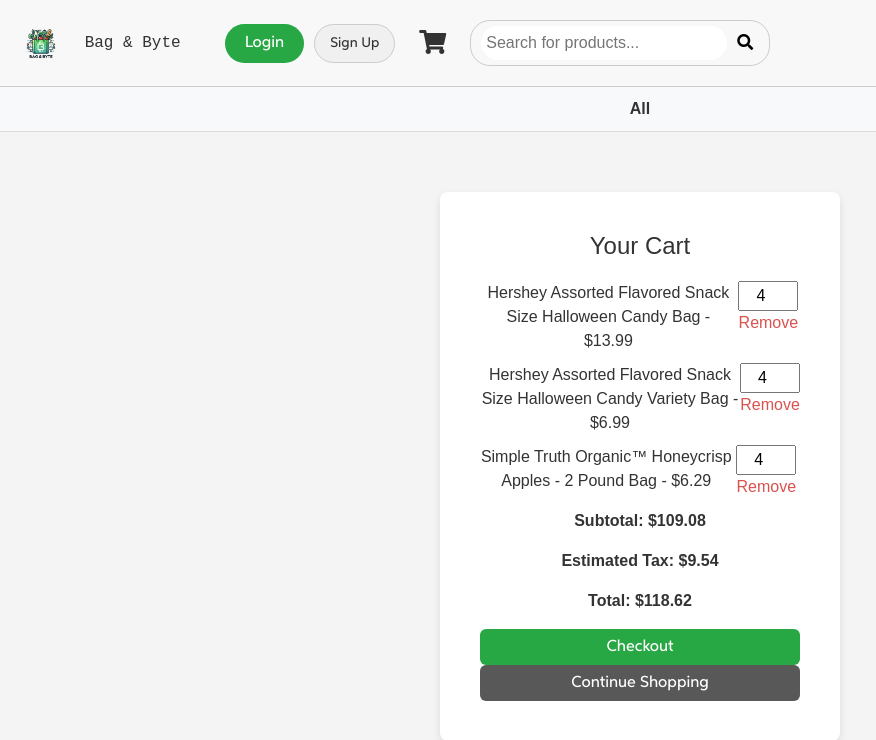
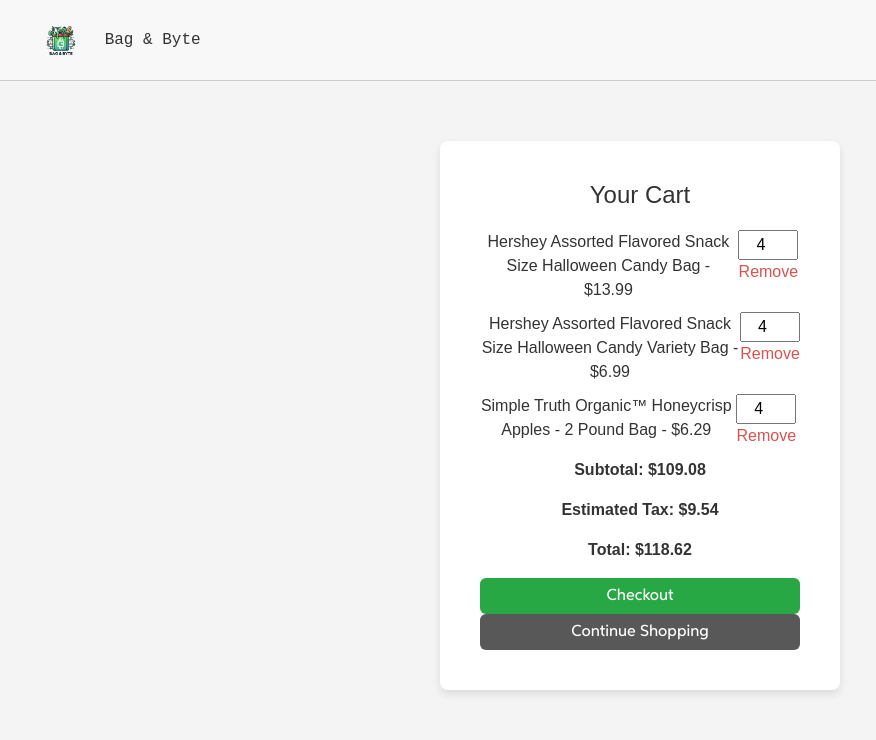
Before and after one commit to Sammedina523/Bag-and-Byte, a Flask app: page /cart in a window 1280 px wide. Shown: the top 740 px of the page, without its empty margins (0-876 px from the left). Run offline with Flask 3, Linux system fonts and the light colour scheme; a user stored in the database is signed in; data comes from the database, SQL or seed files in the repository; parts of the project's set-up code (start-up, migrations or seed data) failed here and were passed over.

Commit message:
fixed checkout link

```diff
--- a/templates/cart.html
+++ b/templates/cart.html
@@ -14,8 +14,22 @@
         }
 
 
+        /* Header styling */
         .header {
-            padding: 10px 0;
+            display: flex;
+            justify-content: space-between;
+            align-items: center;
+            padding: 10px 20px;
+        }
+
+        .right-icons {
+            margin-left: auto;
+        }
+
+        .right-icons a {
+            font-size: 24px;
+            color: inherit;
+            margin-left: 15px;
         }
 
 
@@ -154,7 +168,7 @@
             <div class="row align-items-center">
                 <div class="col-auto">
                     <div class="logo">
-                        <a href="{{ url_for('index') }}">
+                        <a href="{{ url_for('profile') }}">
                             <img src="{{ url_for('static', filename='logo.png') }}" alt="Logo">
                         </a>
                     </div>
@@ -162,43 +176,9 @@
                 <div class="col-auto">
                     <div class="logo-text">Bag & Byte</div>
                 </div>
-                <div class="col-auto ms-auto">
-                    <div class="login-signup">
-                        <a href="{{ url_for('login') }}">
-                            <button class="login-btn">Login</button>
-                        </a>
-                        <a href="{{ url_for('register') }}">
-                            <button class="signup-btn">Sign Up</button>
-                        </a>
-                    </div>
-                </div>
-                <div class="col-auto">
-                    <a href="{{ url_for('cart') }}" style="font-size: 24px; color: inherit;">
-                        <i class="fas fa-shopping-cart"></i>
-                    </a>
-                </div>
-                <!-- Search Bar Container -->
-                <div class="col-auto">
-                    <form class="search-bar" action="{{ url_for('search') }}" method="GET">
-                        <input type="text" name="query" placeholder="Search for products..." aria-label="Search" required>
-                        <button type="submit"><i class="fas fa-search"></i></button>
-                    </form>
-                </div>
             </div>
         </div>
     </header>
-
-
-
-    <!-- Category bar -->
-    <nav class="category-bar">
-        <a href="{{ url_for('index') }}" class="{{ 'active' if current_category == 'All' else '' }}">All</a>
-        {% for category in categories %}
-            <a href="{{ url_for('index', category=category) }}" class="{{ 'active' if current_category == category else '' }}">{{ category }}</a>
-        {% endfor %}
-    </nav>
-
-
 
     <div class="cart-container" id="cart-container">
         <h1>Your Cart</h1>
@@ -227,7 +207,7 @@
             <p class="final-total">Total: ${{ '%.2f' % final_total }}</p>
 
 
-            <a href="{{ url_for('account') }}"><button class="btn btn-primary w-100">Checkout</button></a>
+            <a href="{{ url_for('checkout') }}"><button class="btn btn-primary w-100">Checkout</button></a>
             <a href="{{ url_for('profile') }}"><button class="btn btn-secondary w-100">Continue Shopping</button></a>
         {% else %}
             <!-- Empty cart layout -->
```
Also changed, not shown: templates/checkout.html (+0 -10 lines).
